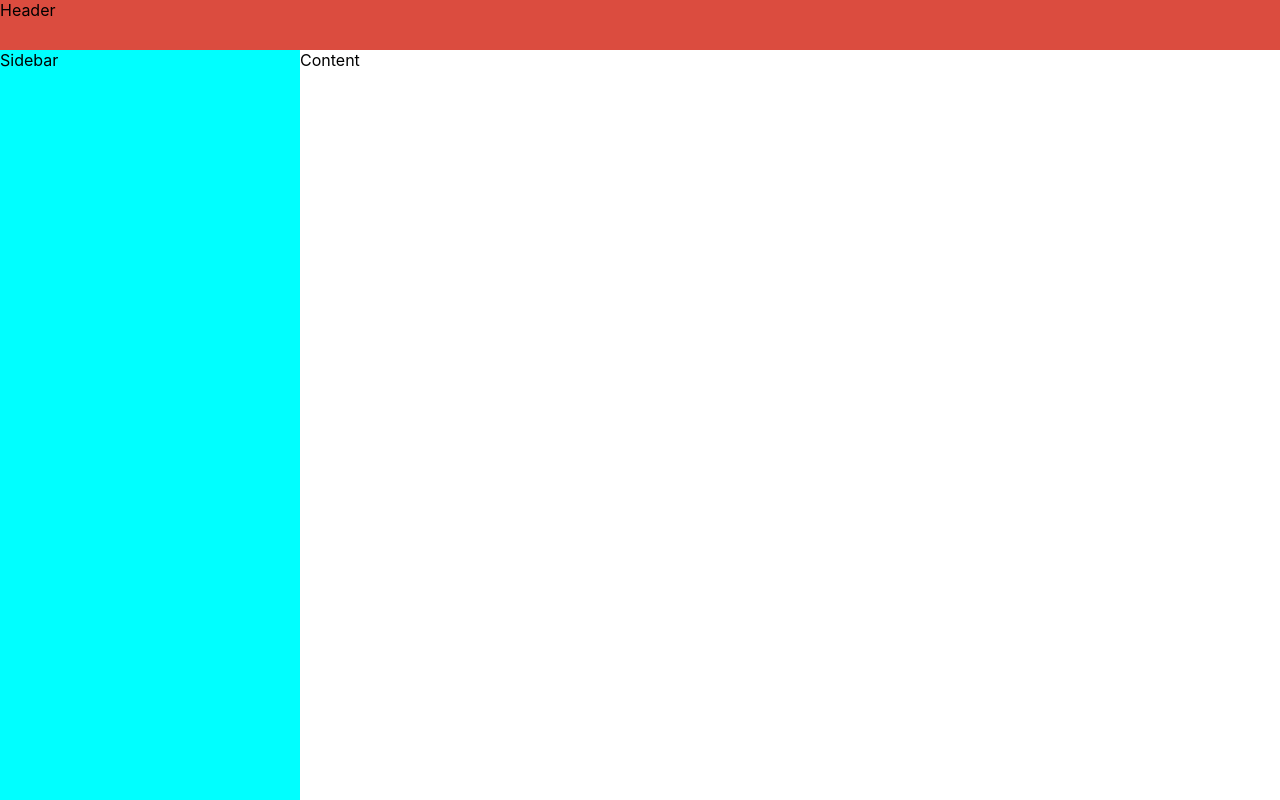
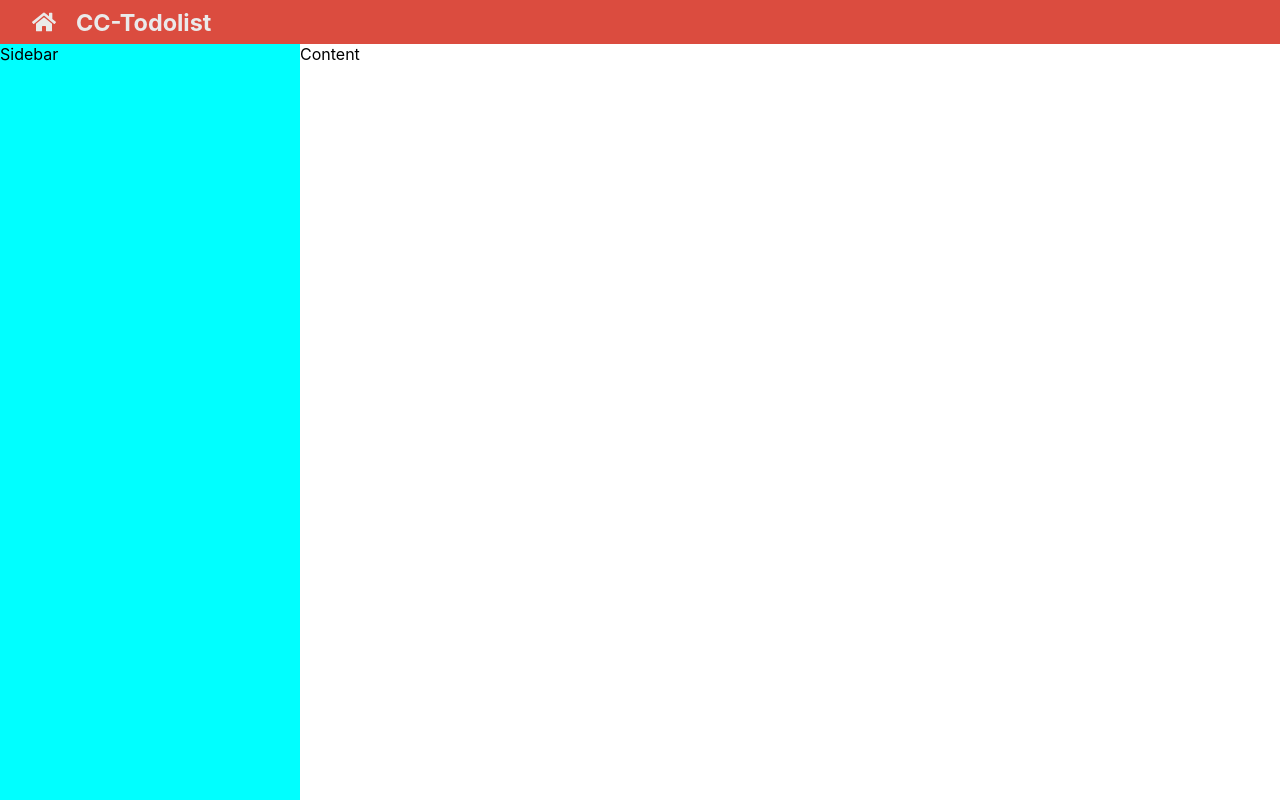
Before and after one commit to Prhathaikarn/React-Todolist, a JavaScript app: page / in a window 1280 px wide. Built offline with nearby package versions, Linux system fonts and the light colour scheme; the HTML template or start-up script is replaced by a standard one.

Commit message:
finish:Header

```diff
--- a/package.json
+++ b/package.json
@@ -8,6 +8,7 @@
     "@testing-library/user-event": "^13.5.0",
     "react": "^18.2.0",
     "react-dom": "^18.2.0",
+    "react-icons": "^4.8.0",
     "react-scripts": "5.0.1",
     "sass": "^1.62.0",
     "web-vitals": "^2.1.4"
--- a/src/App.js
+++ b/src/App.js
@@ -1,16 +1,22 @@
 import './App.scss';
+import { FaHome } from 'react-icons/fa';
 
 function App() {
   return (
     <div className="container">
       {/* header */}
-      <header className='header'>Header</header>
+      <header className="header">
+        <span>
+          <FaHome />
+        </span>
+        <h3>CC-Todolist</h3>
+      </header>
 
       {/* Sidebar */}
-      <aside className='sidebar'>Sidebar</aside>
+      <aside className="sidebar">Sidebar</aside>
 
       {/* Content */}
-      <main className='content'>Content</main>
+      <main className="content">Content</main>
     </div>
   );
 }
--- a/src/App.scss
+++ b/src/App.scss
@@ -2,7 +2,7 @@
 $primary: #db4c3f;
 $grey: rgb(234,234,234);
 $sidebar-width: 300px;
-$header-height: 50px;
+$header-height: 44px;
 
 .container {
     display: grid;
@@ -14,6 +14,19 @@
     background-color: $primary;
     grid-column: 1/3;
     grid-row: 1/2;
+
+    font-size: 20px;
+    display: flex;
+    align-items: center;
+    gap: 20px;
+    padding: 0.5rem 2rem;
+    color: $grey;
+
+    & > span {
+        display: flex;
+        cursor: pointer;
+        font-size: 24px;
+    }
 }
 
 .sidebar {
```
Also changed, not shown: 1 other file (tests, documents, lock files or other folders).
